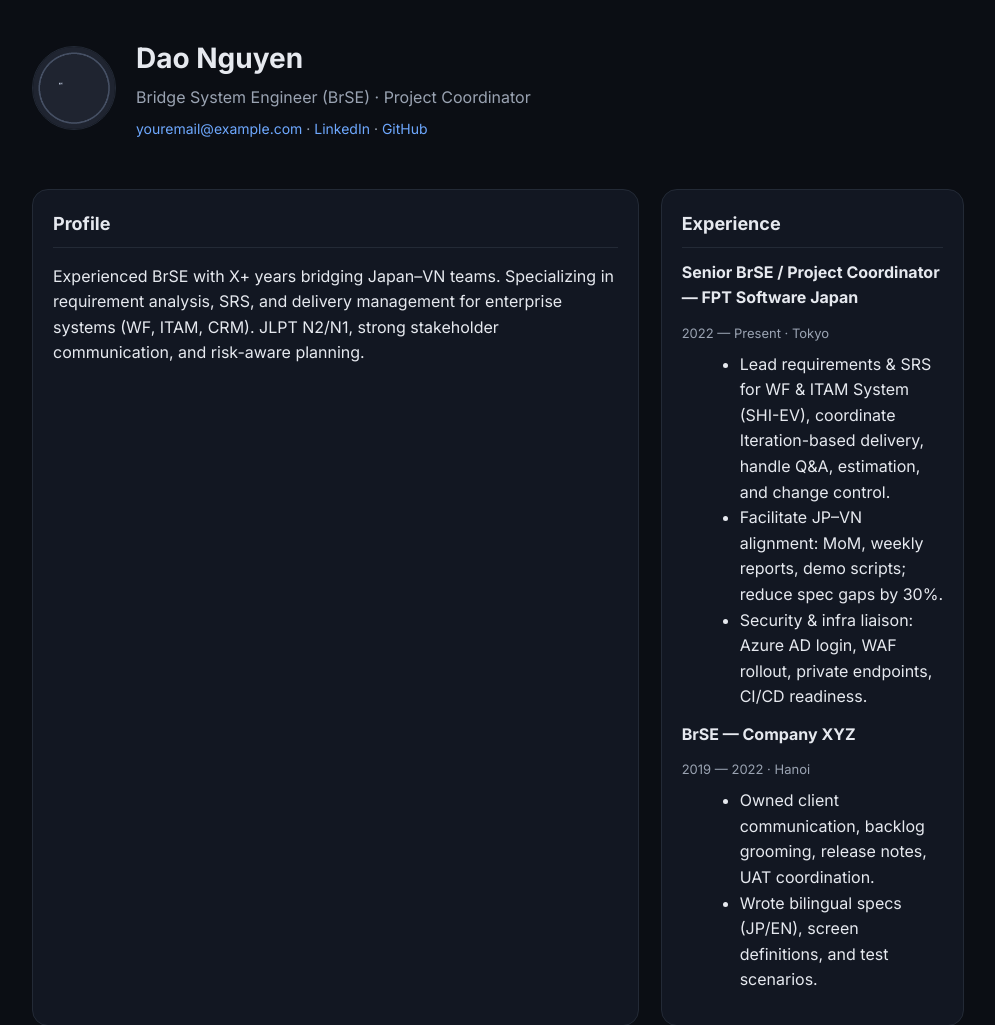
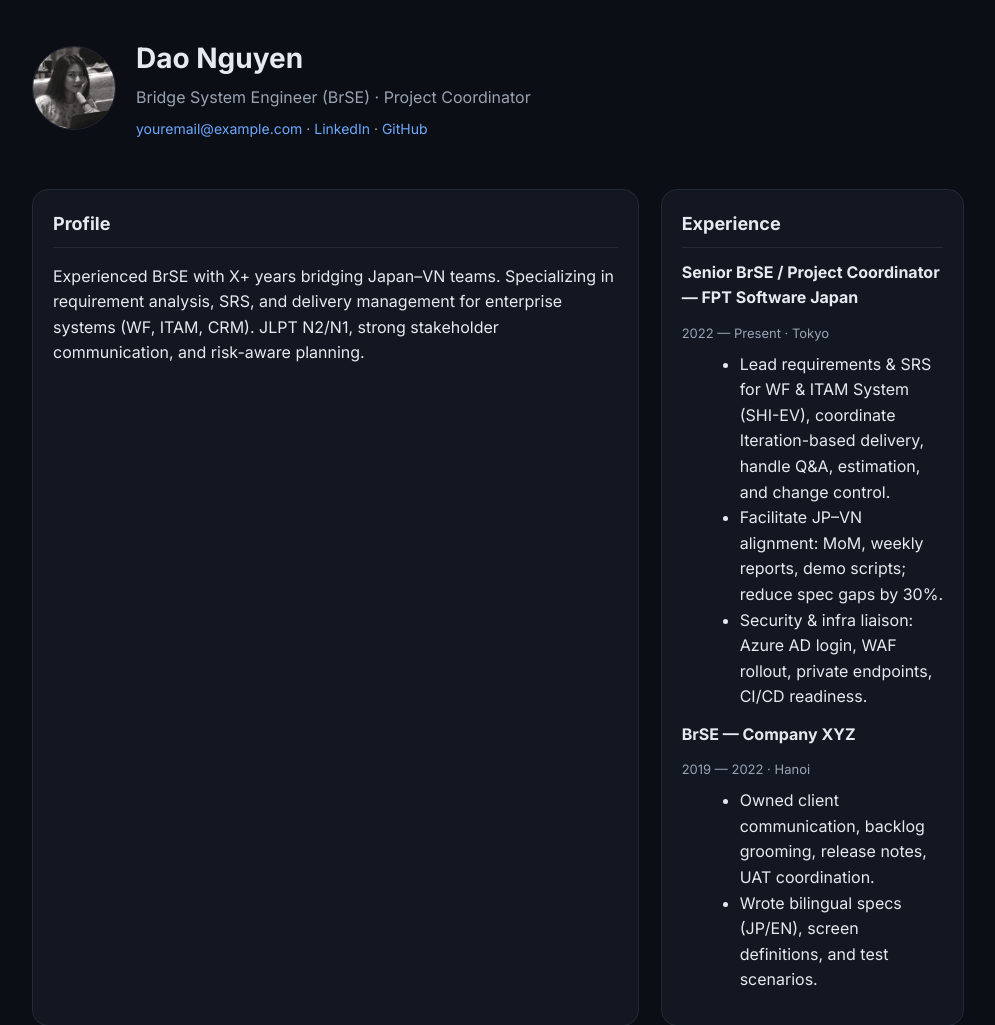
Before and after one commit to hongdao-jp/.github.io, a plain HTML site: page index.html in a window 1280 px wide. Shown: the top 1025 px of the page, without its empty margins (142-1137 px from the left). Drawn offline with Linux system fonts and the light colour scheme.

Commit message:
update avatar

```diff
--- a/index.html
+++ b/index.html
@@ -13,7 +13,7 @@
 <body>
   <header class="header container">
     <div class="id">
-      <img src="assets/img/avatar.png" alt="Avatar" class="avatar" />
+      <img src="assets/img/avatar.JPG" alt="Avatar" class="avatar" />
       <div>
         <h1>Dao Nguyen</h1>
         <p class="subtitle">Bridge System Engineer (BrSE) · Project Coordinator</p>
```
Also changed, not shown: assets/img/avatar.JPG (added), assets/img/avatar.png (deleted).
